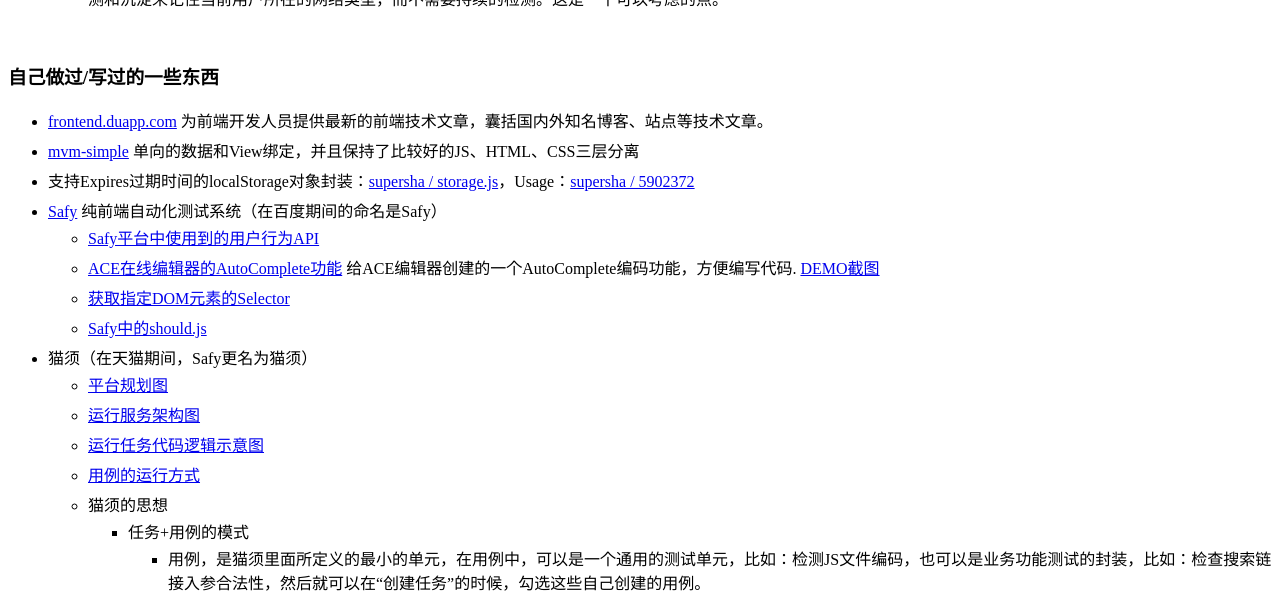
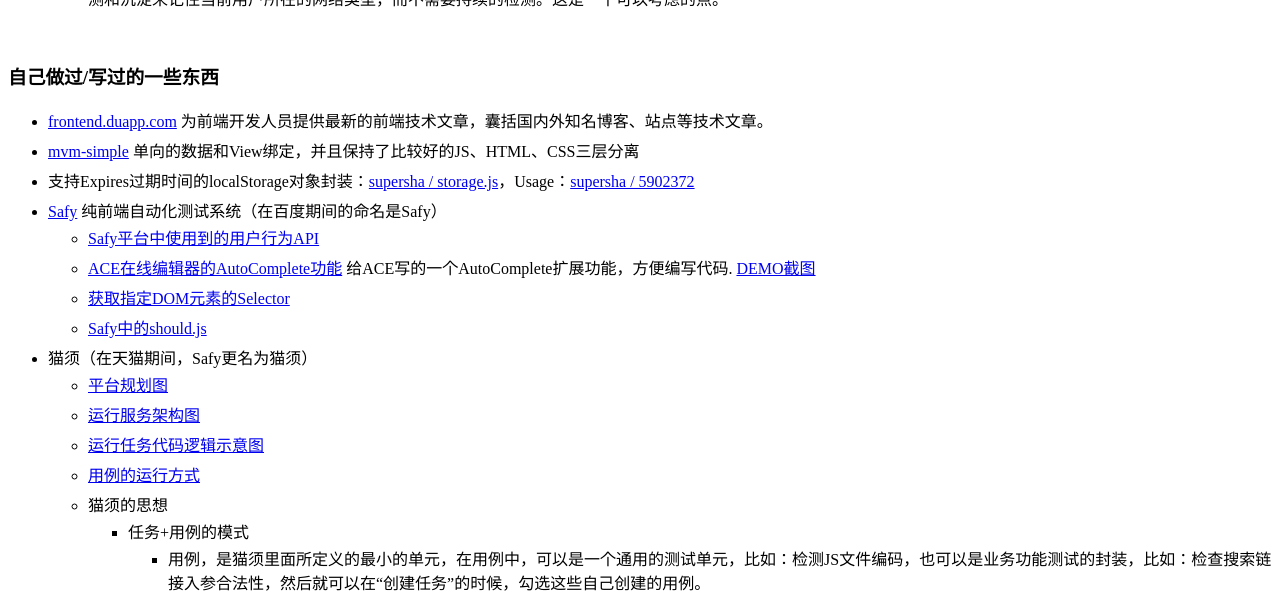
Before and after one commit to supersha/supersha.github.io, a Jekyll site: the page built from index.md, in a window 1280 px wide and 1400 px high, scrolled down 3691 px. Shown: the top 603 px of the window. Built offline with Jekyll 4.4.1, drawn with Linux system fonts in a browser that asks for light colours.

Commit message:
by shafeng

```diff
--- a/index.md
+++ b/index.md
@@ -120,7 +120,7 @@ tagline: 记录自己的前端生涯
 * 支持Expires过期时间的localStorage对象封装：[supersha / storage.js](https://github.com/supersha/storage.js)，Usage：[supersha / 5902372](https://gist.github.com/5902372)
 * [Safy](https://github.com/supersha/safy) 纯前端自动化测试系统（在百度期间的命名是Safy）
     * [Safy平台中使用到的用户行为API](/lessons/2015/05/05/safy-action-api/)
-    * [ACE在线编辑器的AutoComplete功能](https://gist.github.com/5230745) 给ACE编辑器创建的一个AutoComplete编码功能，方便编写代码. [DEMO截图](http://bcs.duapp.com/diandiblog/QQ20130624-1.png)
+    * [ACE在线编辑器的AutoComplete功能](https://gist.github.com/5230745) 给ACE写的一个AutoComplete扩展功能，方便编写代码. [DEMO截图](http://bcs.duapp.com/diandiblog/QQ20130624-1.png)
     * [获取指定DOM元素的Selector](https://github.com/supersha/safy/blob/master/static/js/get_selector.js)
     * [Safy中的should.js](https://gist.github.com/5932377)
 * 猫须（在天猫期间，Safy更名为猫须）
```
Also changed, not shown: other parts of index.md (+1 -1 lines).
